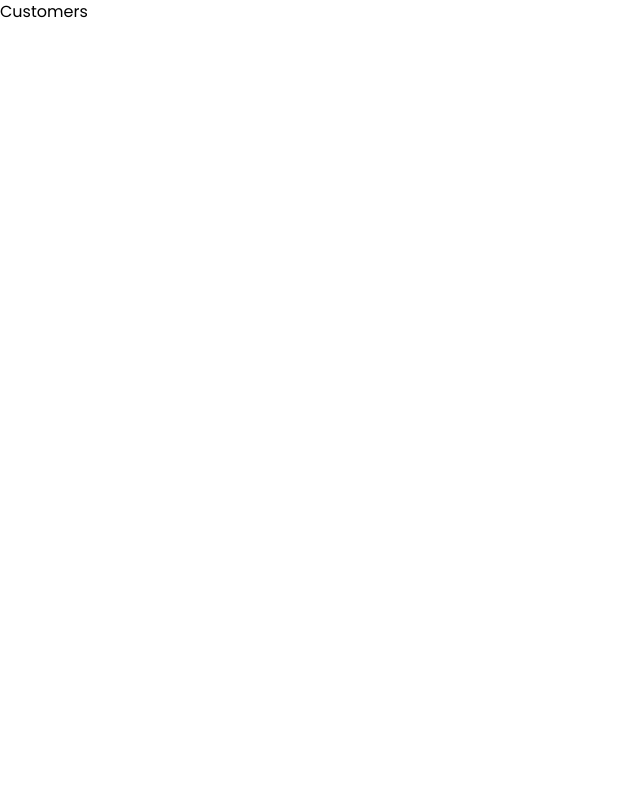
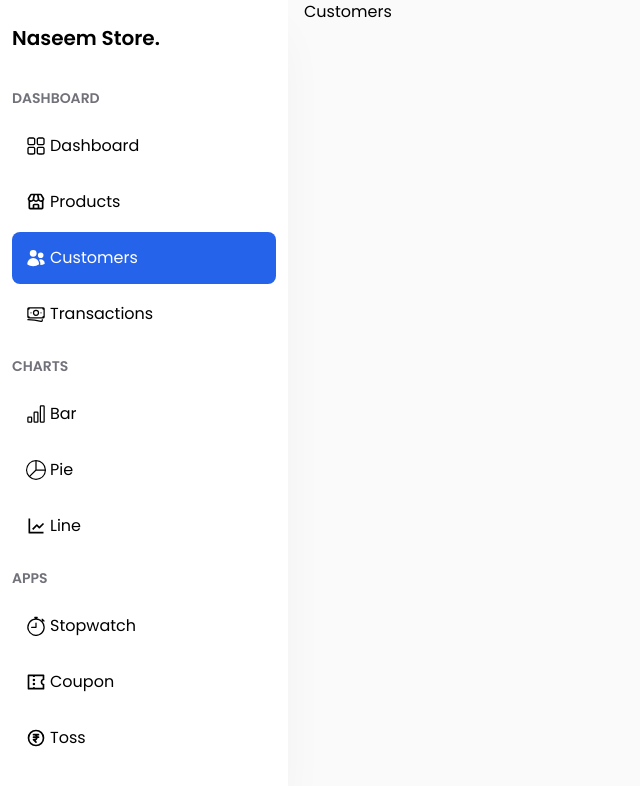
Before and after one commit to naseemkhandev/mern-ecommerce-admin-panel, a React (Vite) app in the folder admin/: page /admin/customer in a window 1280 px wide. Shown: the top 786 px of the page, without its empty margins (0-640 px from the left). Built offline with nearby package versions, Linux system fonts and the light colour scheme.

Commit message:
sidebar done

```diff
--- a/admin/src/App.jsx
+++ b/admin/src/App.jsx
@@ -1,26 +1,7 @@
-import { Suspense, lazy } from "react";
-import { BrowserRouter as Router, Routes, Route } from "react-router-dom";
-
-const Dashboard = lazy(() => import("./pages/Dashboard"));
-const Customers = lazy(() => import("./pages/Customers"));
-const Products = lazy(() => import("./pages/Products"));
-const Transactions = lazy(() => import("./pages/Transactions"));
-
-import Loader from "./components/Loader";
+import Routes from "./routes/Routes";
 
 const App = () => {
-	return (
-		<Router>
-			<Suspense fallback={<Loader />}>
-				<Routes>
-					<Route path="/admin/dashboard" element={<Dashboard />} />
-					<Route path="/admin/customer" element={<Customers />} />
-					<Route path="/admin/product" element={<Products />} />
-					<Route path="/admin/transaction" element={<Transactions />} />
-				</Routes>
-			</Suspense>
-		</Router>
-	);
+	return <Routes />;
 };
 
 export default App;
--- /dev/null
+++ b/admin/src/constants/sidebar.js
@@ -0,0 +1,99 @@
+import { BiSolidDashboard, BiStore } from "react-icons/bi";
+import { RxDashboard } from "react-icons/rx";
+import { BiLineChart, BiSolidCoupon } from "react-icons/bi";
+import { GrLineChart } from "react-icons/gr";
+import { RiCoupon3Line } from "react-icons/ri";
+import { TbCoinRupee, TbCoinRupeeFilled } from "react-icons/tb";
+import { IoStorefront } from "react-icons/io5";
+import {
+	BsBarChart,
+	BsBarChartFill,
+	BsFillPieChartFill,
+	BsPieChart,
+	BsStopwatch,
+	BsStopwatchFill,
+} from "react-icons/bs";
+import {
+	HiMiniBanknotes,
+	HiOutlineBanknotes,
+	HiOutlineUsers,
+	HiUsers,
+} from "react-icons/hi2";
+
+export const sidebar = [
+	{
+		title: "dashboard",
+		links: [
+			{
+				icon: RxDashboard,
+				activeIcon: BiSolidDashboard,
+				label: "dashboard",
+				path: "/admin/dashboard",
+			},
+			{
+				icon: BiStore,
+				activeIcon: IoStorefront,
+				label: "products",
+				path: "/admin/product",
+			},
+			{
+				icon: HiOutlineUsers,
+				activeIcon: HiUsers,
+				label: "customers",
+				path: "/admin/customer",
+			},
+			{
+				icon: HiOutlineBanknotes,
+				activeIcon: HiMiniBanknotes,
+				label: "transactions",
+				path: "/admin/transaction",
+			},
+		],
+	},
+	{
+		title: "charts",
+		links: [
+			{
+				icon: BsBarChart,
+				activeIcon: BsBarChartFill,
+				label: "bar",
+				path: "/charts/bar",
+			},
+			{
+				icon: BsPieChart,
+				activeIcon: BsFillPieChartFill,
+				label: "pie",
+				path: "/charts/pie",
+			},
+			{
+				icon: BiLineChart,
+				activeIcon: GrLineChart,
+				label: "line",
+				path: "/charts/line",
+			},
+		],
+	},
+	{
+		title: "apps",
+		links: [
+			{
+				icon: BsStopwatch,
+				activeIcon: BsStopwatchFill,
+				label: "stopwatch",
+				path: "/apps/dashboard",
+			},
+			{
+				icon: RiCoupon3Line,
+				activeIcon: BiSolidCoupon,
+				label: "coupon",
+				path: "/apps/product",
+			},
+			{
+				icon: TbCoinRupee,
+				activeIcon: TbCoinRupeeFilled,
+				label: "toss",
+				path: "/apps/customer",
+			},
+		],
+	},
+];
--- /dev/null
+++ b/admin/src/layout/RootLayout.jsx
@@ -0,0 +1,12 @@
+import Sidebar from "./Sidebar";
+
+const RootLayout = ({ children }) => {
+	return (
+		<div className="pl-[19rem]">
+			<Sidebar />
+			{children}
+		</div>
+	);
+};
+
+export default RootLayout;
--- /dev/null
+++ b/admin/src/layout/Sidebar/index.jsx
@@ -0,0 +1,53 @@
+import { Link, useLocation } from "react-router-dom";
+
+import { sidebar } from "../../constants/sidebar";
+
+const Sidebar = () => {
+	const { pathname } = useLocation();
+
+	return (
+		<div className="w-72 py-6 px-3 bg-white shadow-2xl shadow-[#0000000e] h-screen overflow-y-auto fixed top-0 left-0">
+			<div className="text-xl font-semibold">
+				<h2>Naseem Store.</h2>
+			</div>
+
+			<ul className="flex flex-col gap-3 mt-8 capitalize">
+				{sidebar.map((items) => (
+					<>
+						<li
+							key={items.title}
+							className="mt-1 text-zinc-500 uppercase font-semibold text-sm"
+						>
+							{items.title}
+						</li>
+
+						<ul className="flex flex-col gap-1">
+							{items.links.map((link) => {
+								const Icon = link.icon;
+								const ActiveIcon = link.activeIcon;
+
+								return (
+									<li key={link.path}>
+										<Link
+											to={link.path}
+											className={`w-full p-3.5 rounded-lg hover:bg-blue-600 hover:text-white flex items-center gap-1 ${
+												pathname === link.path && "bg-blue-600 text-white"
+											}`}
+										>
+											<span className="text-xl">
+												{pathname === link.path ? <ActiveIcon /> : <Icon />}
+											</span>
+											<span>{link.label}</span>
+										</Link>
+									</li>
+								);
+							})}
+						</ul>
+					</>
+				))}
+			</ul>
+		</div>
+	);
+};
+
+export default Sidebar;
--- a/admin/src/pages/Dashboard.jsx
+++ b/admin/src/pages/Dashboard.jsx
@@ -1,5 +1,5 @@
 const Dashboard = () => {
-	return <div>Dashboard</div>;
+	return <main>Dashboard</main>;
 };
 
 export default Dashboard;
--- /dev/null
+++ b/admin/src/routes/Routes.jsx
@@ -0,0 +1,55 @@
+import { Suspense, lazy } from "react";
+import { BrowserRouter, Routes as Router, Route } from "react-router-dom";
+
+const Dashboard = lazy(() => import("../pages/Dashboard"));
+const Customers = lazy(() => import("../pages/Customers"));
+const Products = lazy(() => import("../pages/Products"));
+const Transactions = lazy(() => import("../pages/Transactions"));
+
+import Loader from "../components/Loader";
+import RootLayout from "../layout/RootLayout";
+
+const Routes = () => {
+	return (
+		<BrowserRouter>
+			<Suspense fallback={<Loader />}>
+				<Router>
+					<Route
+						path="/admin/dashboard"
+						element={
+							<RootLayout>
+								<Dashboard />
+							</RootLayout>
+						}
+					/>
+					<Route
+						path="/admin/customer"
+						element={
+							<RootLayout>
+								<Customers />
+							</RootLayout>
+						}
+					/>
+					<Route
+						path="/admin/product"
+						element={
+							<RootLayout>
+								<Products />
+							</RootLayout>
+						}
+					/>
+					<Route
+						path="/admin/transaction"
+						element={
+							<RootLayout>
+								<Transactions />
+							</RootLayout>
+						}
+					/>
+				</Router>
+			</Suspense>
+		</BrowserRouter>
+	);
+};
+
+export default Routes;
--- a/admin/src/styles/index.css
+++ b/admin/src/styles/index.css
@@ -10,10 +10,21 @@
 	}
 
 	body {
-		@apply overflow-x-hidden;
+		@apply overflow-x-hidden bg-[rgb(250,250,250)];
 	}
 
 	html {
 		@apply scroll-smooth;
 	}
 }
+
+::-webkit-scrollbar {
+	width: 7px;
+	height: 5px;
+	background-color: #cfcfcf6a;
+	border-radius: 50px;
+}
+::-webkit-scrollbar-thumb {
+	border-radius: 50px;
+	background-color: #9c9c9c5e;
+}
```
